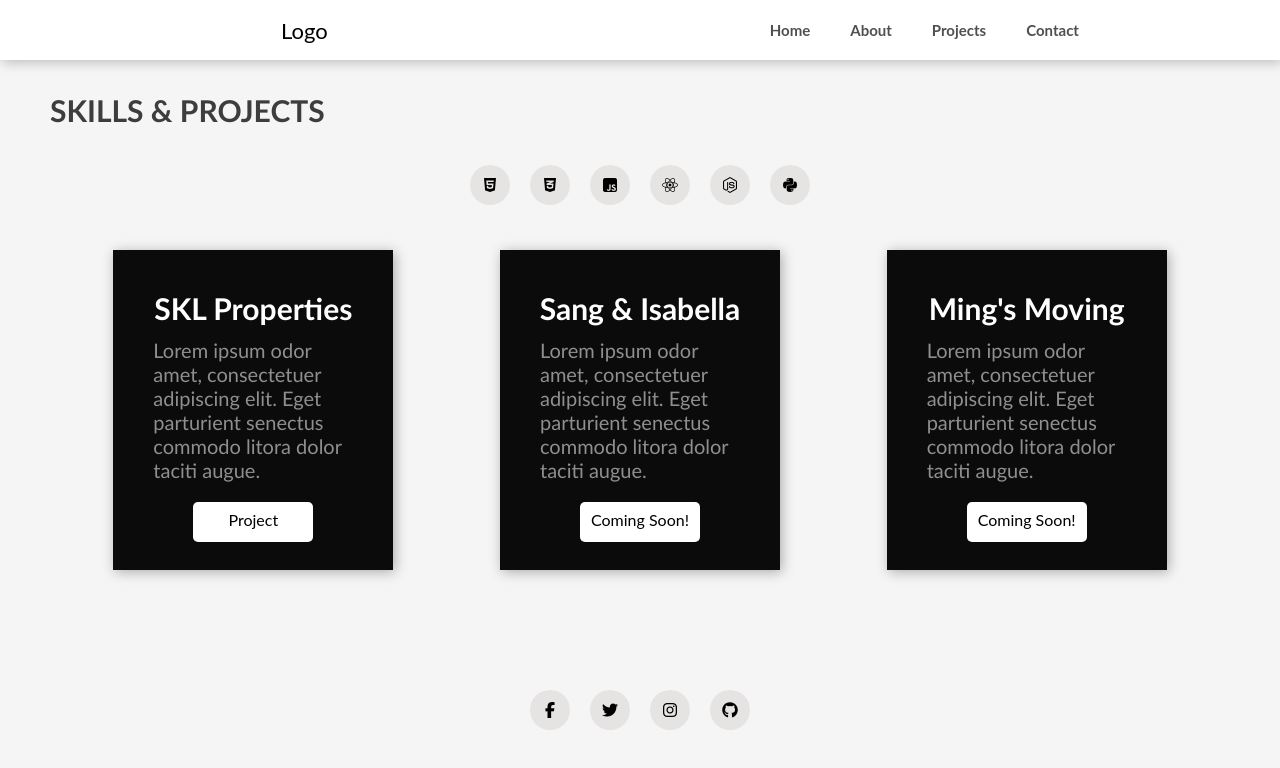
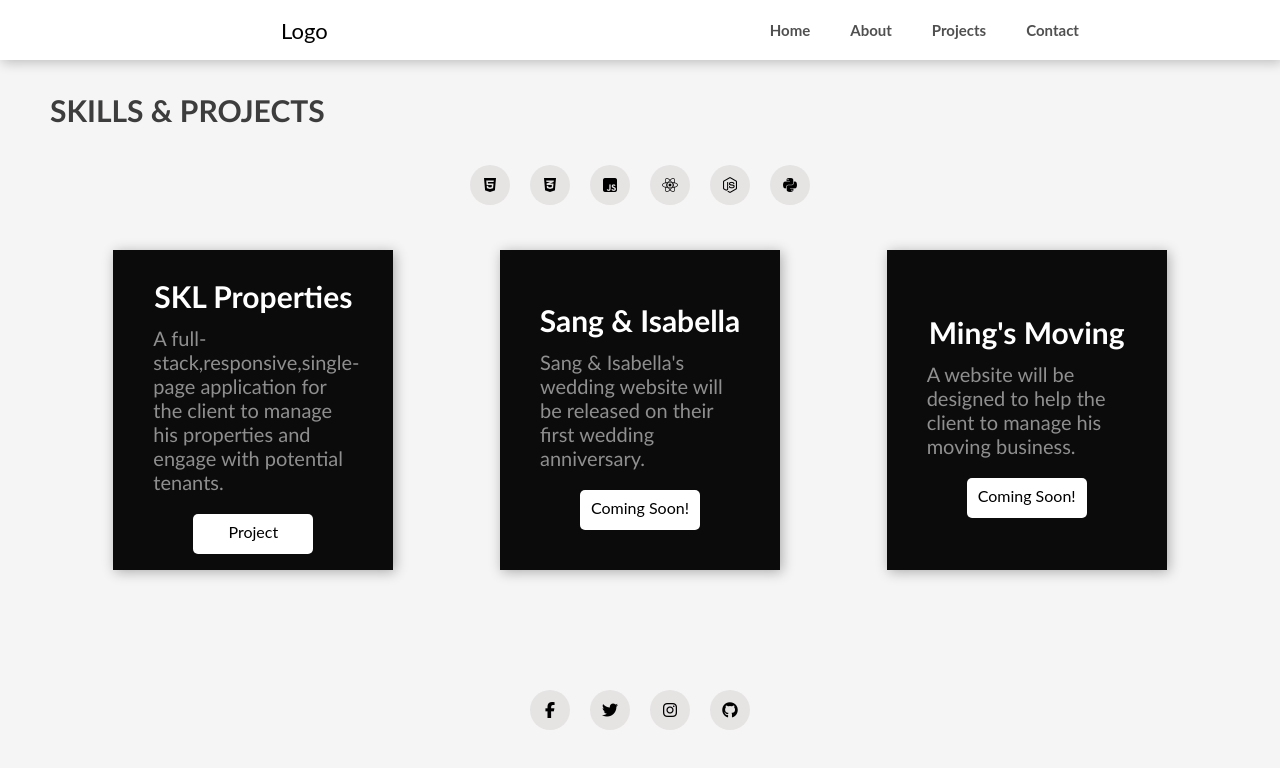
Before and after one commit to IsabellaGuo/IsabellaPortfolio, a React (Create React App) app: page /projects in a window 1280 px wide. Shown: the top 768 px of the page. Built offline with nearby package versions, Linux system fonts and the light colour scheme.

Commit message:
Added description for projects.

```diff
--- a/src/components/Projects.js
+++ b/src/components/Projects.js
@@ -33,8 +33,7 @@ function Projects() {
         <div className="projects__card">
           <p className="projects__title">SKL Properties</p>
           <p className="projects__des">
-            Lorem ipsum odor amet, consectetuer adipiscing elit. Eget parturient
-            senectus commodo litora dolor taciti augue.
+          A full-stack,responsive,single-page application for the client to manage his properties and engage with potential tenants.
           </p>
           <a
             className="projects__link"
@@ -47,8 +46,7 @@ function Projects() {
         <div className="projects__card">
           <p className="projects__title">Sang & Isabella</p>
           <p className="projects__des">
-            Lorem ipsum odor amet, consectetuer adipiscing elit. Eget parturient
-            senectus commodo litora dolor taciti augue.
+            Sang & Isabella's wedding website will be released on their first wedding anniversary.
           </p>
           <a className="projects__link" href="" target="_blank">
             Coming Soon!
@@ -57,8 +55,7 @@ function Projects() {
         <div className="projects__card">
           <p className="projects__title">Ming's Moving</p>
           <p className="projects__des">
-            Lorem ipsum odor amet, consectetuer adipiscing elit. Eget parturient
-            senectus commodo litora dolor taciti augue.
+            A website will be designed to help the client to manage his moving business.
           </p>
           <a className="projects__link" href="" target="_blank">
             Coming Soon!
```
